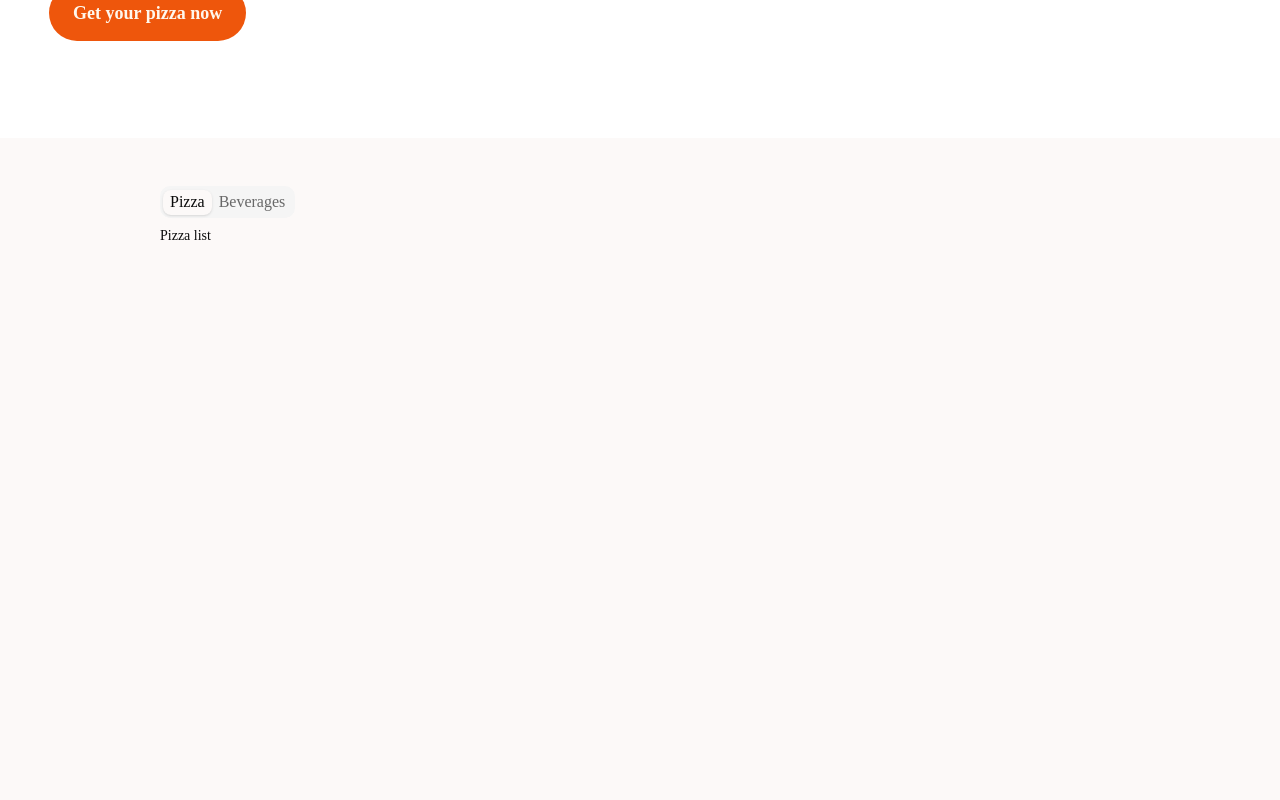
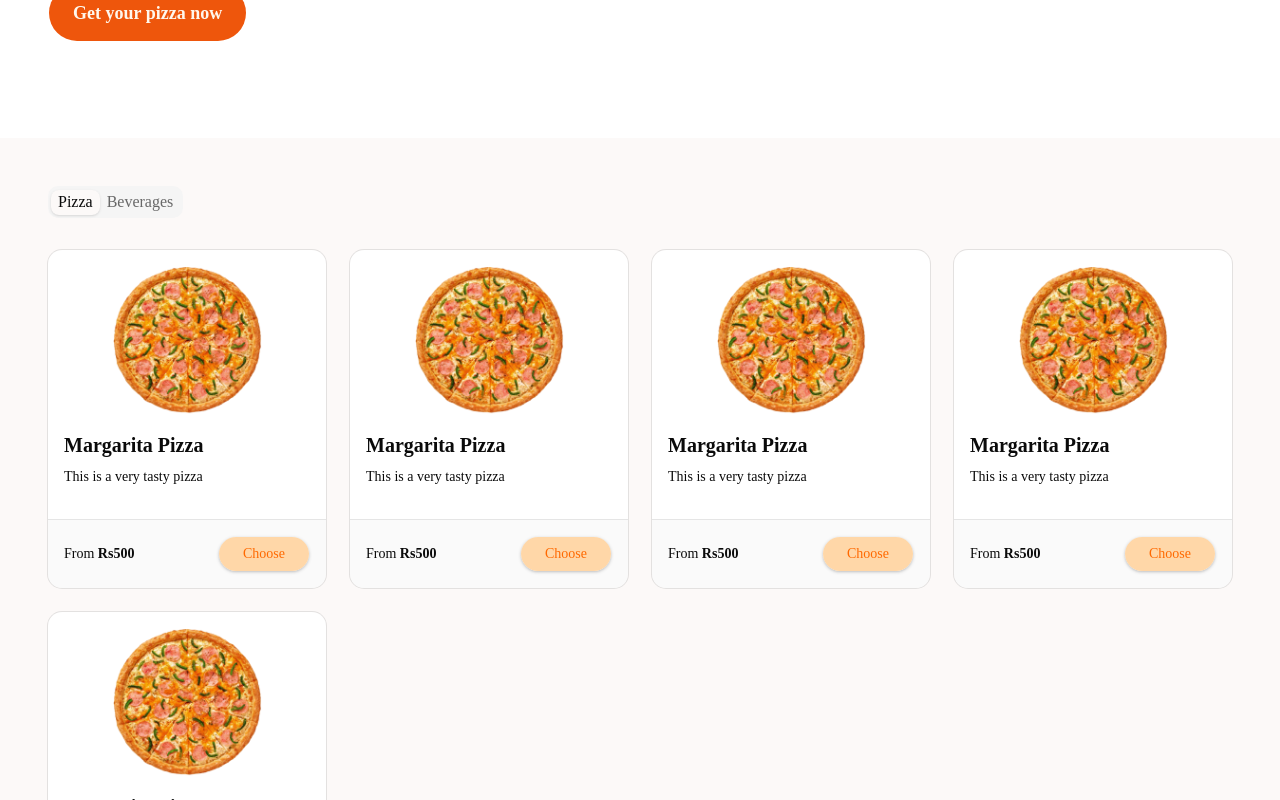
Before and after one commit to saudjavaid2003/woap-ui, a Next.js app: page / in a window 1280 px wide. Shown: the part 600-1400 px from the top of the page. Before the commit the page ends 894 px from the top, so only its background shows below. Built offline with nearby package versions, Linux system fonts and the light colour scheme.

Commit message:
bacchat ho ghai

```diff
--- /dev/null
+++ b/src/app/(home)/components/ProductCard.tsx
@@ -0,0 +1,45 @@
+import Image from 'next/image';
+import {
+    Card,
+    CardContent,
+    CardDescription,
+    CardFooter,
+    CardHeader,
+    CardTitle,
+} from '@/components/ui/card';
+import React from 'react';
+import { Button } from '@/components/ui/button';
+
+export type Product = {
+    id: string;
+    name: string;
+    description: string;
+    image: string;
+    price: number;
+};
+type PropTypes = { product: Product };
+
+const ProductCard = ({ product }: PropTypes) => {
+    return (
+        <Card className="border-none rounded-xl">
+            <CardHeader className="flex items-center justify-center">
+                <Image alt="pizza-image" width={150} height={150} src={product.image} />
+            </CardHeader>
+            <CardContent>
+                <h2 className="text-xl font-bold">{product.name}</h2>
+                <p className="mt-2">{product.description}</p>
+            </CardContent>
+            <CardFooter className="flex items-center justify-between mt-4">
+                <p>
+                    <span>From </span>
+                    <span className="font-bold">Rs{product.price}</span>
+                </p>
+                <Button className="bg-orange-200 hover:bg-orange-300 text-orange-500 px-6 py-2 rounded-full shadow hover:shadow-lg outline-none focus:outline-none ease-linear transition-all duration-150">
+                    Choose
+                </Button>
+            </CardFooter>
+        </Card>
+    );
+};
+
+export default ProductCard;
--- a/src/app/(home)/page.tsx
+++ b/src/app/(home)/page.tsx
@@ -1,12 +1,53 @@
 import Image from 'next/image';
 import { Button } from '../../components/ui/button';
 import { Tabs, TabsContent, TabsList, TabsTrigger } from '../../components/ui/tabs';
+import ProductCard, { Product } from './components/ProductCard';
+
+const products: Product[] = [
+    {
+        id: '1',
+        name: 'Margarita Pizza',
+        description: 'This is a very tasty pizza',
+        image: '/pizza-main.png',
+        price: 500,
+    },
+    {
+        id: '2',
+        name: 'Margarita Pizza',
+        description: 'This is a very tasty pizza',
+        image: '/pizza-main.png',
+        price: 500,
+    },
+    {
+        id: '3',
+        name: 'Margarita Pizza',
+        description: 'This is a very tasty pizza',
+        image: '/pizza-main.png',
+        price: 500,
+    },
+    {
+        id: '4',
+        name: 'Margarita Pizza',
+        description: 'This is a very tasty pizza',
+        image: '/pizza-main.png',
+        price: 500,
+    },
+    {
+        id: '5',
+        name: 'Margarita Pizza',
+        description: 'This is a very tasty pizza',
+        image: '/pizza-main.png',
+        price: 500,
+    },
+];
 
 export default function Home() {
     return (
         <>
+            {/* HERO SECTION */}
             <section className="bg-white">
                 <div className="container mx-auto px-6 lg:px-12 flex items-center justify-between py-24">
+
                     <div>
                         <h1 className="text-7xl font-black font-sans leading-tight">
                             Super Delicious Pizza in <br />
@@ -27,7 +68,7 @@ export default function Home() {
                     <div>
                         <Image
                             alt="pizza-main"
-                            src={'/pizza-main.png'}
+                            src="/pizza-main.png"
                             width={400}
                             height={400}
                         />
@@ -35,9 +76,12 @@ export default function Home() {
                 </div>
             </section>
 
-            <section className='ml-40'>
-                <div className="container py-12">
-                    <Tabs defaultValue="pizza" className="w-100" >
+            {/* PRODUCTS SECTION */}
+            <section>
+                <div className="container mx-auto px-6 lg:px-12 py-12">
+
+                    <Tabs defaultValue="pizza" className="w-full">
+
                         <TabsList>
                             <TabsTrigger value="pizza" className="text-md">
                                 Pizza
@@ -46,9 +90,25 @@ export default function Home() {
                                 Beverages
                             </TabsTrigger>
                         </TabsList>
-                        <TabsContent value="pizza">Pizza list</TabsContent>
-                        <TabsContent value="beverages">Beverages list </TabsContent>
+
+                        <TabsContent value="pizza">
+                            <div className="grid grid-cols-4 gap-6 mt-6">
+                                {products.map((product) => (
+                                    <ProductCard product={product} key={product.id} />
+                                ))}
+                            </div>
+                        </TabsContent>
+
+                        <TabsContent value="beverages">
+                            <div className="grid grid-cols-4 gap-6 mt-6">
+                                {products.map((product) => (
+                                    <ProductCard product={product} key={product.id} />
+                                ))}
+                            </div>
+                        </TabsContent>
+
                     </Tabs>
+
                 </div>
             </section>
         </>
--- /dev/null
+++ b/src/components/ui/card.tsx
@@ -0,0 +1,103 @@
+import * as React from "react"
+
+import { cn } from "@/lib/utils"
+
+function Card({
+  className,
+  size = "default",
+  ...props
+}: React.ComponentProps<"div"> & { size?: "default" | "sm" }) {
+  return (
+    <div
+      data-slot="card"
+      data-size={size}
+      className={cn(
+        "group/card flex flex-col gap-4 overflow-hidden rounded-xl bg-card py-4 text-sm text-card-foreground ring-1 ring-foreground/10 has-data-[slot=card-footer]:pb-0 has-[>img:first-child]:pt-0 data-[size=sm]:gap-3 data-[size=sm]:py-3 data-[size=sm]:has-data-[slot=card-footer]:pb-0 *:[img:first-child]:rounded-t-xl *:[img:last-child]:rounded-b-xl",
+        className
+      )}
+      {...props}
+    />
+  )
+}
+
+function CardHeader({ className, ...props }: React.ComponentProps<"div">) {
+  return (
+    <div
+      data-slot="card-header"
+      className={cn(
+        "group/card-header @container/card-header grid auto-rows-min items-start gap-1 rounded-t-xl px-4 group-data-[size=sm]/card:px-3 has-data-[slot=card-action]:grid-cols-[1fr_auto] has-data-[slot=card-description]:grid-rows-[auto_auto] [.border-b]:pb-4 group-data-[size=sm]/card:[.border-b]:pb-3",
+        className
+      )}
+      {...props}
+    />
+  )
+}
+
+function CardTitle({ className, ...props }: React.ComponentProps<"div">) {
+  return (
+    <div
+      data-slot="card-title"
+      className={cn(
+        "font-heading text-base leading-snug font-medium group-data-[size=sm]/card:text-sm",
+        className
+      )}
+      {...props}
+    />
+  )
+}
+
+function CardDescription({ className, ...props }: React.ComponentProps<"div">) {
+  return (
+    <div
+      data-slot="card-description"
+      className={cn("text-sm text-muted-foreground", className)}
+      {...props}
+    />
+  )
+}
+
+function CardAction({ className, ...props }: React.ComponentProps<"div">) {
+  return (
+    <div
+      data-slot="card-action"
+      className={cn(
+        "col-start-2 row-span-2 row-start-1 self-start justify-self-end",
+        className
+      )}
+      {...props}
+    />
+  )
+}
+
+function CardContent({ className, ...props }: React.ComponentProps<"div">) {
+  return (
+    <div
+      data-slot="card-content"
+      className={cn("px-4 group-data-[size=sm]/card:px-3", className)}
+      {...props}
+    />
+  )
+}
+
+function CardFooter({ className, ...props }: React.ComponentProps<"div">) {
+  return (
+    <div
+      data-slot="card-footer"
+      className={cn(
+        "flex items-center rounded-b-xl border-t bg-muted/50 p-4 group-data-[size=sm]/card:p-3",
+        className
+      )}
+      {...props}
+    />
+  )
+}
+
+export {
+  Card,
+  CardHeader,
+  CardFooter,
+  CardTitle,
+  CardAction,
+  CardDescription,
+  CardContent,
+}
```
